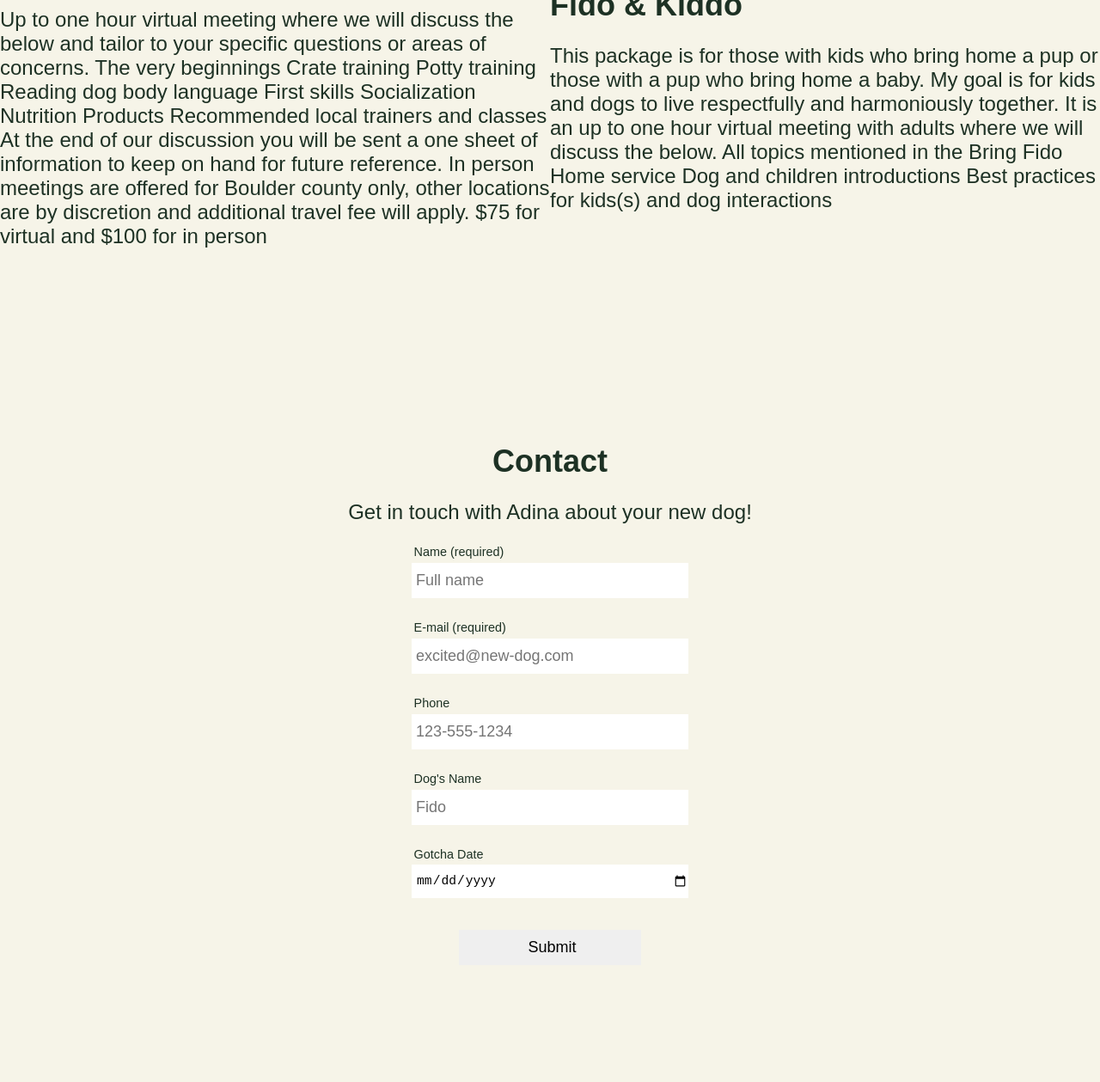
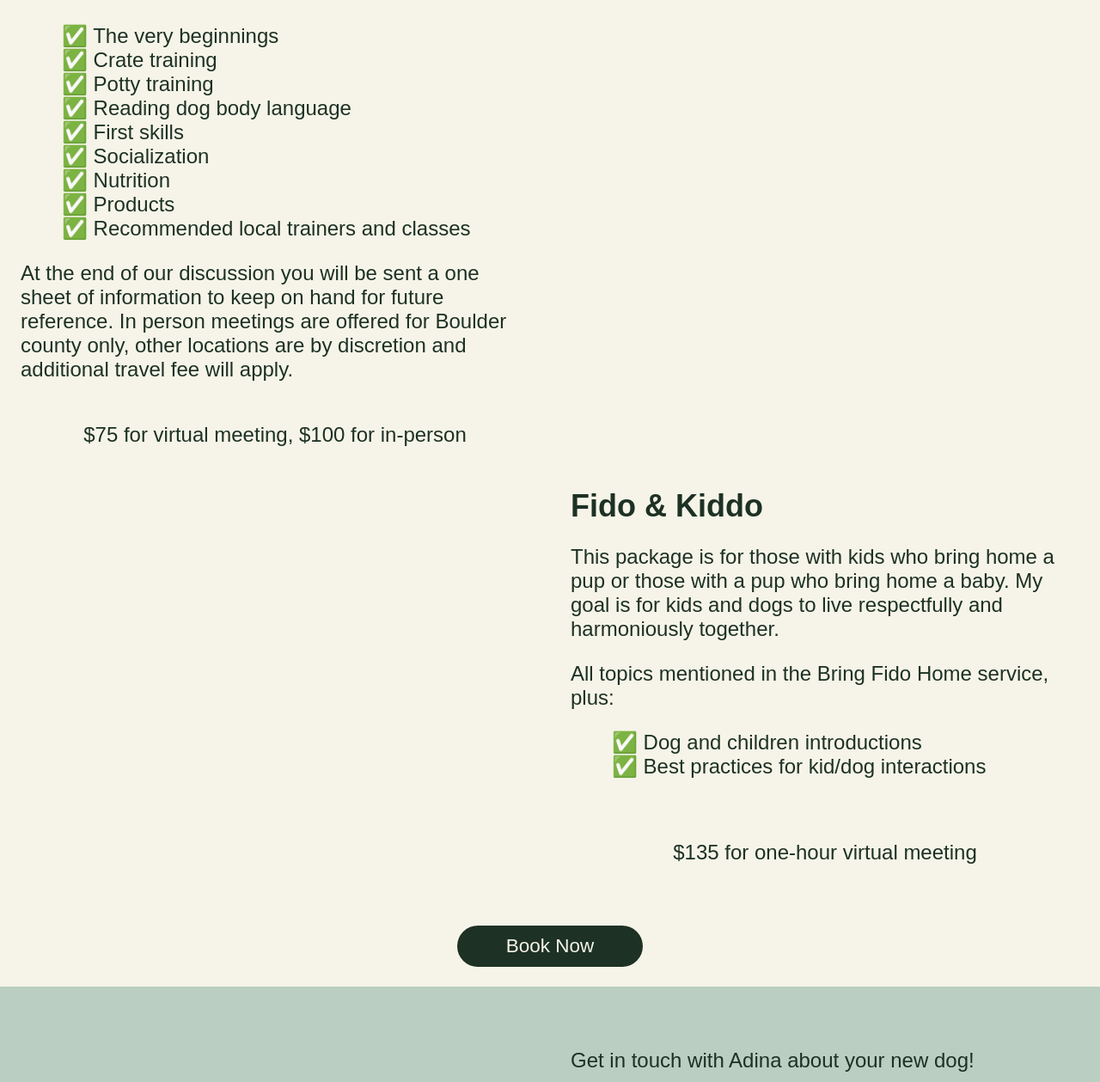
Before and after one commit to p-ssanders/bring-fido-home, a plain HTML site: page index.html in a window 1280 px wide. Shown: the part 1884-3143 px from the top of the page at 86% size. Drawn offline with Linux system fonts and the light colour scheme.

Commit message:
services

```diff
--- a/index.html
+++ b/index.html
@@ -49,40 +49,54 @@
         </div>
       </div>
     </section>
-    <section id="services" class="split">
+    <section id="services">
+      <h1>Bring Fido Home Services</h1>
       <div>
-        <h1>Bring Fido Home</h1>
+        <div>
+          <h2>Bring Fido Home</h2>
           <p>
             Up to one hour virtual meeting where we will discuss the below and tailor to your specific questions or areas of concerns.
-          The very beginnings
-          Crate training
-          Potty training
-          Reading dog body language
-          First skills
-          Socialization
-          Nutrition
-          Products
-          Recommended local trainers and classes
-
+            <ul>
+              <li>The very beginnings</li>
+              <li>Crate training</li>
+              <li>Potty training</li>
+              <li>Reading dog body language</li>
+              <li>First skills</li>
+              <li>Socialization</li>
+              <li>Nutrition</li>
+              <li>Products</li>
+              <li>Recommended local trainers and classes</li>
+            </ul>
             At the end of our discussion you will be sent a one sheet of information to keep on hand for future reference.
             In person meetings are offered for Boulder county only, other locations are by discretion and additional travel fee will apply.
-          $75 for virtual and $100 for in person
           </p>
+          <p class="pricing">$75 for virtual meeting, $100 for in-person</p>
         </div>
+        <div class="filler">&nbsp;</div>
+      </div>
+      <div>
+        <div class="filler">&nbsp;</div>
         <div>
           <h2>Fido & Kiddo</h2>
           <p>
             This package is for those with kids who bring home a pup or those with a pup who bring home a baby. My goal is for kids and dogs to live respectfully and harmoniously together.
-          It is an up to one hour virtual meeting with adults where we will discuss the below.
-
-          All topics mentioned in the Bring Fido Home service
-          Dog and children introductions
-          Best practices for kids(s) and dog interactions
           </p>
+          <p>
+            All topics mentioned in the Bring Fido Home service, plus:
+            <ul>
+            <li>Dog and children introductions</li>
+            <li>Best practices for kid/dog interactions</li>
+            </ul>
+          </p>
+          <p class="pricing">$135 for one-hour virtual meeting</p>
         </div>
+      </div>
+      <p><a href="#contact"><button>Book Now</button></a></p>
     </section>
     <section id="contact">
-      <h1>Contact</h1>
+      <div>
+        <div class="filler">&nbsp;</div>
+        <div>
           <p>Get in touch with Adina about your new dog!</p>
           <form id="contact-form" hx-post="https://5wbx25hgt3.execute-api.us-west-1.amazonaws.com/default/bfh-contact-form"
             hx-target="#contact">
@@ -103,6 +117,8 @@
 
             <input type="submit" value="Submit">
           </form>
+        </div>
+      </div>
     </section>
   </main>
   <footer>
--- a/styles.css
+++ b/styles.css
@@ -201,11 +201,58 @@ section#about p {
   width: 100%;
 }
 
+section#services > h1 {
+  margin: 1em 0em;
+}
+
+section#services > div {
+  display: flex;
+  flex-direction: row;
+  width: 100%;
+  margin: 1em 0em;
+}
+
+section#services > div > div {
+  flex: 1;
+  display: flex;
+  flex-direction: column;
+  margin: 0em 1em;
+}
+
+section#services > div > div > ul {
+  margin: 1em 2em;
+  list-style: none;
+}
+
+section#services > div > div > ul > li:before {
+  content: '✅ ';
+}
+
+section#services .pricing {
+  text-align: center;
+}
+
+section#contact {
+  background-color: #bacec1;
+}
+
+section#contact > div {
+  display: flex;
+  flex-direction: row;
+  width: 100%;
+  margin: 2em 0em;
+}
+
+section#contact > div > div {
+  flex: 1;
+  display: flex;
+  flex-direction: column;
+  margin: 0em 1em;
+}
+
 form {
   display: flex;
   flex-direction: column;
-  align-items: center;
-  width: 33vw;
 }
 
 @media (max-width: 500px) {
@@ -239,14 +286,12 @@ form label {
 }
 
 form input {
-  margin: 0.1em;
   border: 0;
   font-size: .75em;
 }
 
 form input[type=submit] {
-  width: 50%;
-  margin: 2em;
+  margin: 2em 0em;
   font-size: .75em;
 }
 
@@ -264,6 +309,7 @@ textarea:focus {
 }
 
 footer {
+  background-color: #bacec1;
   display: flex;
   justify-content: center;
   align-items: center;
```
Lines whose indentation alone changed are shown as unchanged.
